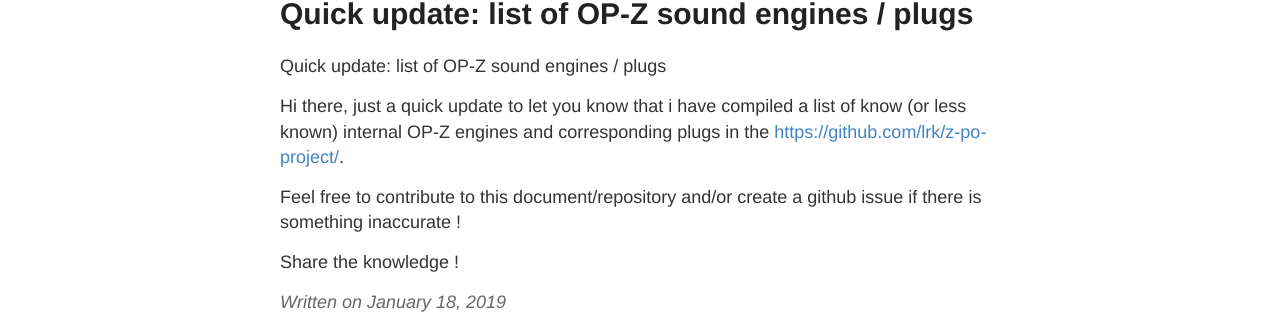
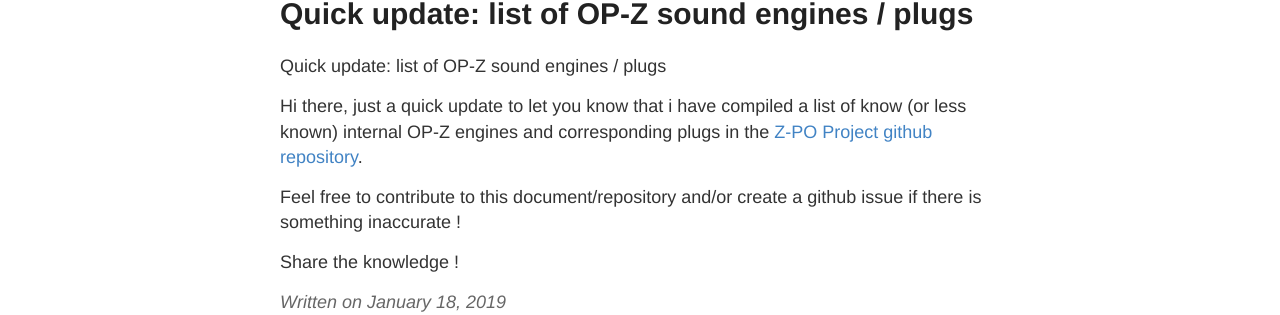
Before and after one commit to lrk/z-po-project, a Jekyll site: the page built from _posts/2019-01-18-quick-update.md, in a window 1280 px wide. Shown: the part 216-531 px from the top of the page. Built offline with Jekyll 4.4.1, drawn with Linux system fonts in a browser that asks for light colours; part of the change alters nothing that is shown.

Commit message:
fix link

```diff
--- a/_posts/2019-01-18-quick-update.md
+++ b/_posts/2019-01-18-quick-update.md
@@ -5,7 +5,7 @@ title: "Quick update: list of OP-Z sound engines / plugs"
 
 Quick update: list of OP-Z sound engines / plugs
 
-Hi there, just a quick update to let you know that i have compiled a list of know (or less known) internal OP-Z engines and corresponding plugs in the [https://github.com/lrk/z-po-project/](Z-PO Project github repository).
+Hi there, just a quick update to let you know that i have compiled a list of know (or less known) internal OP-Z engines and corresponding plugs in the [Z-PO Project github repository](https://github.com/lrk/z-po-project/).
 
 Feel free to contribute to this document/repository and/or create a github issue if there is something inaccurate !
 
```
